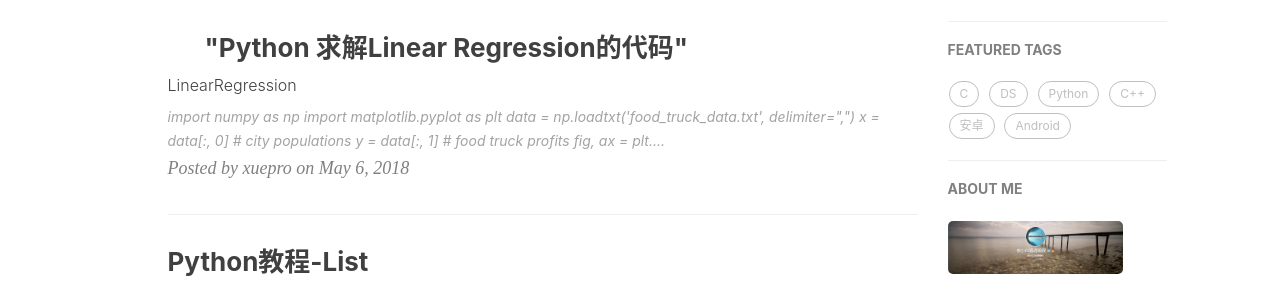
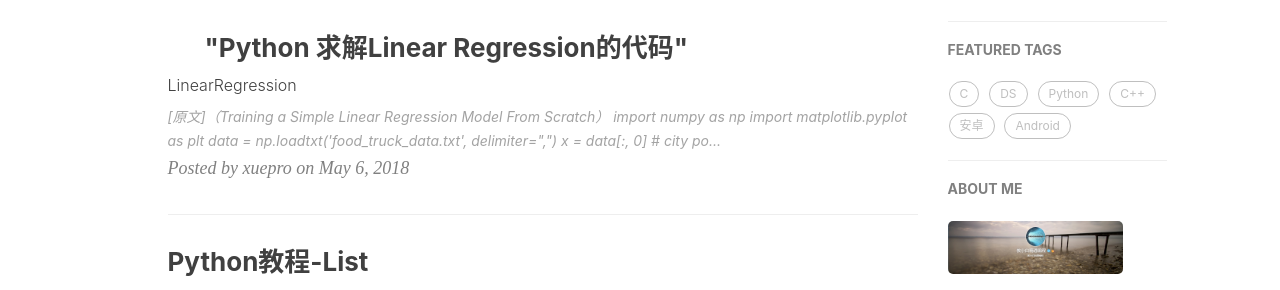
Before and after one commit to xuepro/xuepro.github.io, a Jekyll site: the page built from index.html, in a window 1280 px wide and 900 px high. Shown: the part 437-727 px from the top of the window. Built offline with Jekyll 4.4.1, drawn with Linux system fonts in a browser that asks for light colours; nearby versions of some CDN libraries; the list of posts is cut into pages by our own code; comment, search, counter and statistics services are not loaded.

Commit message:
Update 2018-05-08-LinearRegression.md

````diff
--- a/_posts/2018-05-08-LinearRegression.md
+++ b/_posts/2018-05-08-LinearRegression.md
@@ -14,6 +14,7 @@ tags:
 
 ---
 
+[原文]（Training a Simple Linear Regression Model From Scratch）
 
 ```python
 
@@ -51,7 +52,7 @@ plt.show()
 我们可以用一个直线（线性函数）来表示城市人口和利润之间的关系。即用下面的假设函数
 
 $$ h_\theta(x) = \theta_0+\theta_1x_1+\theta_2x_2+ ...+\theta_nx_n = (\theta_0,\theta_1,...\theta_n)(x_0,x_1,x_2,...x_n)^T
- = \theta^Tx $$
+\theta^Tx $$
 
 对于现在的问题，数据的特征只有1个，因此，可以写成下面的形式
 
````
Also changed, not shown: other parts of _posts/2018-05-08-LinearRegression.md (+2 -1 lines).
